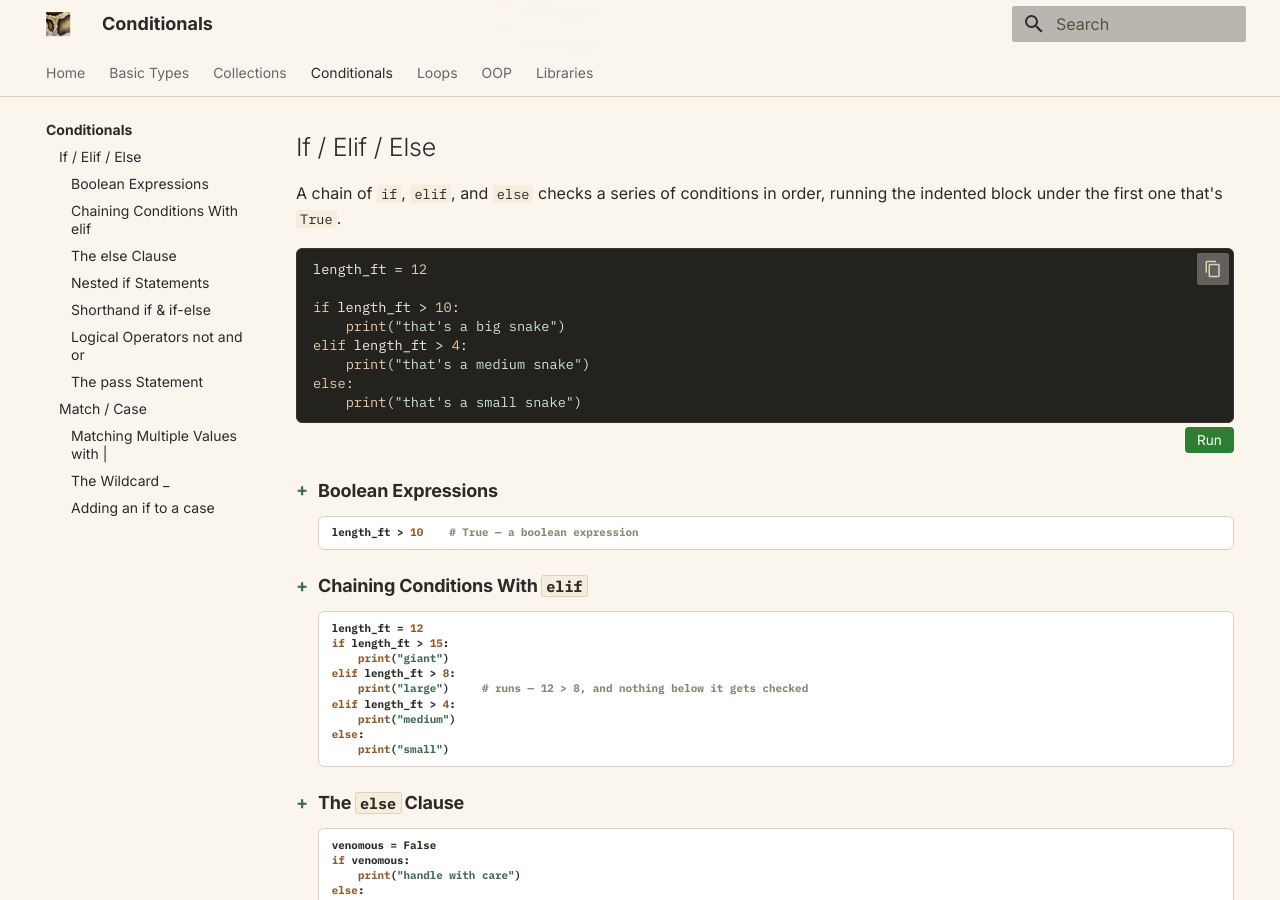
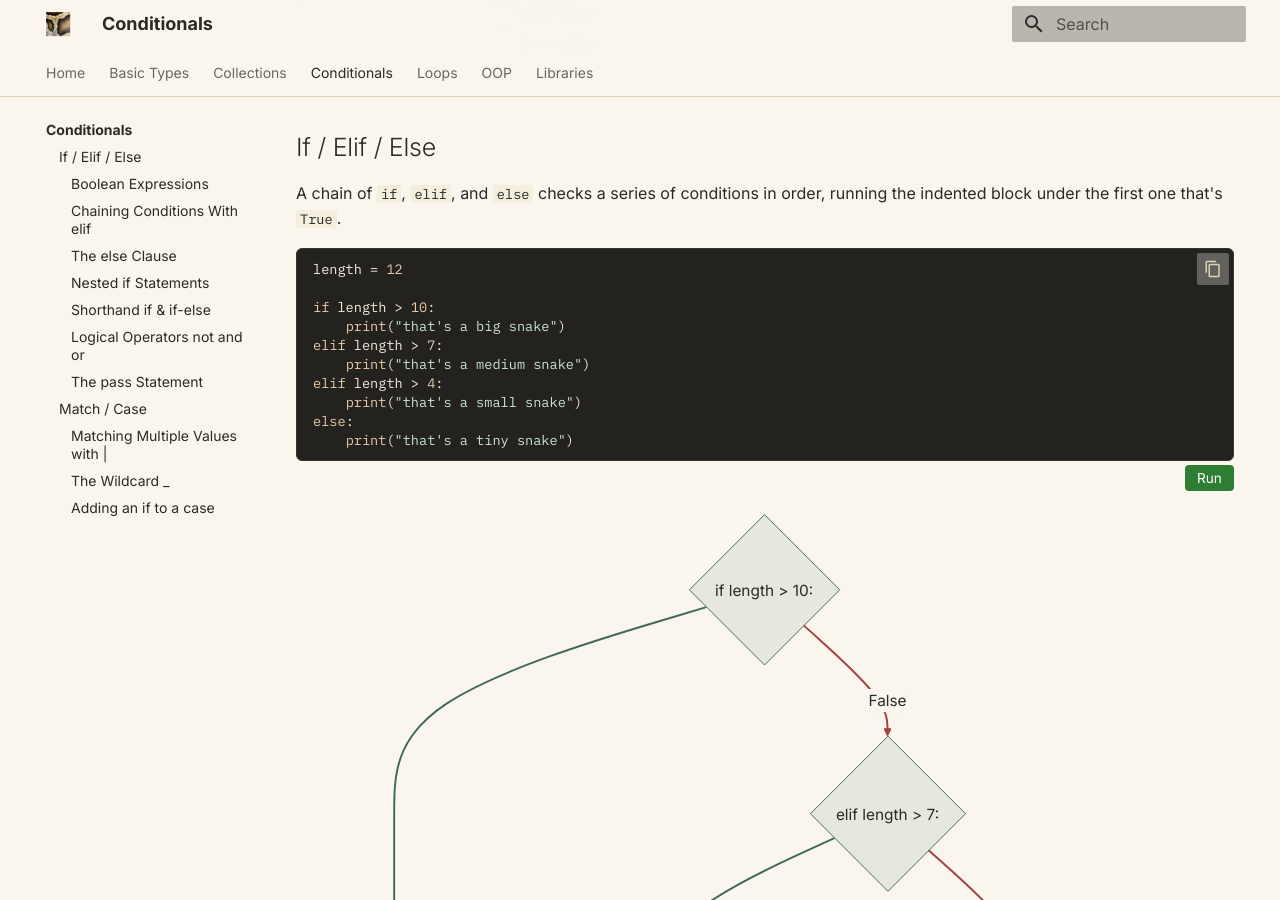
Before and after one commit to luka-sherman/python-field-guide, an MkDocs documentation site: the page built from docs/conditionals.md, in a window 1280 px wide and 900 px high, scrolled down 539 px. Built offline with MkDocs 1.6.1 and Material for MkDocs 9.7.7, drawn with Linux system fonts in a browser that asks for light colours; nearby versions of some CDN libraries; some of the changed lines change nothing that is shown.

Commit message:
mermaid conditional diagrams

````diff
--- a/docs/conditionals.md
+++ b/docs/conditionals.md
@@ -14,14 +14,44 @@
 A chain of `if`, `elif`, and `else` checks a series of conditions in order, running the indented block under the first one that's `True`.
 
 ```python
-length_ft = 12
+length = 12
 
-if length_ft > 10:
+if length > 10:
     print("that's a big snake")
-elif length_ft > 4:
+elif length > 7:
     print("that's a medium snake")
+elif length > 4:
+    print("that's a small snake")
 else:
-    print("that's a small snake")
+    print("that's a tiny snake")
+```
+
+```mermaid
+flowchart TD
+    A{"`if length > 10:`"} -->|True| B["`print('big snake')`"]
+    A -->|False| C{"`elif length > 7:`"}
+    C -->|True| D["`print('medium snake')`"]
+    C -->|False| E{"`elif length > 4:`"}
+    E -->|True| F["`print('small snake')`"]
+    E -->|False| G["`else:`"]
+    G --> H["`print('tiny snake')`"]
+
+    B -.-> EXIT(["`done, exits the chain`"])
+    D -.->EXIT
+    F -.->EXIT
+    H -.->EXIT
+
+    linkStyle 0 stroke:#3f6b52,stroke-width:2px
+    linkStyle 1 stroke:#a33f3f,stroke-width:2px
+    linkStyle 2 stroke:#3f6b52,stroke-width:2px
+    linkStyle 3 stroke:#a33f3f,stroke-width:2px
+    linkStyle 4 stroke:#3f6b52,stroke-width:2px
+    linkStyle 5 stroke:#a33f3f,stroke-width:2px
+    linkStyle 6 stroke:#3f6b52,stroke-width:2px
+    linkStyle 7 stroke:#3f6b52,stroke-width:2px
+    linkStyle 8 stroke:#3f6b52,stroke-width:2px
+    linkStyle 9 stroke:#3f6b52,stroke-width:2px
+    linkStyle 10 stroke:#3f6b52,stroke-width:2px
 ```
 
 <details markdown="block" class="pt-collapsible">
@@ -278,6 +308,29 @@
         print("unknown species")
 ```
 
+```mermaid
+flowchart TD
+    START["`match species:`"] --> A{"`case 'ball':`"}
+    A -->|match| B["`print('small constrictor')`"]
+    A -->|no match| C{"`case 'burmese':`"}
+    C -->|match| D["`print('large constrictor')`"]
+    C -->|no match| E["`case _:`"]
+    E --> F["`print('unknown species')`"]
+
+    B -.-> EXIT(["`done, exits the chain`"])
+    D -.->EXIT
+    F -.->EXIT
+
+    linkStyle 1 stroke:#3f6b52,stroke-width:2px
+    linkStyle 2 stroke:#a33f3f,stroke-width:2px
+    linkStyle 3 stroke:#3f6b52,stroke-width:2px
+    linkStyle 4 stroke:#a33f3f,stroke-width:2px
+    linkStyle 5 stroke:#3f6b52,stroke-width:2px
+    linkStyle 6 stroke:#3f6b52,stroke-width:2px
+    linkStyle 7 stroke:#3f6b52,stroke-width:2px
+    linkStyle 8 stroke:#3f6b52,stroke-width:2px
+```
+
 <details markdown="block" class="pt-collapsible">
 <summary markdown="block">
 
--- a/mkdocs.yml
+++ b/mkdocs.yml
@@ -52,7 +52,11 @@
   - admonition
   - tables
   - pymdownx.details
-  - pymdownx.superfences
+  - pymdownx.superfences:
+      custom_fences:
+        - name: mermaid
+          class: mermaid
+          format: !!python/name:pymdownx.superfences.fence_code_format
   - pymdownx.highlight:
       use_pygments: false
 
@@ -73,3 +77,4 @@
 extra_javascript:
   - https://cdnjs.cloudflare.com/ajax/libs/highlight.js/11.8.0/highlight.min.js
   - javascripts/pyodide_runner.js
+  - https://unpkg.com/mermaid@11/dist/mermaid.min.js
````
